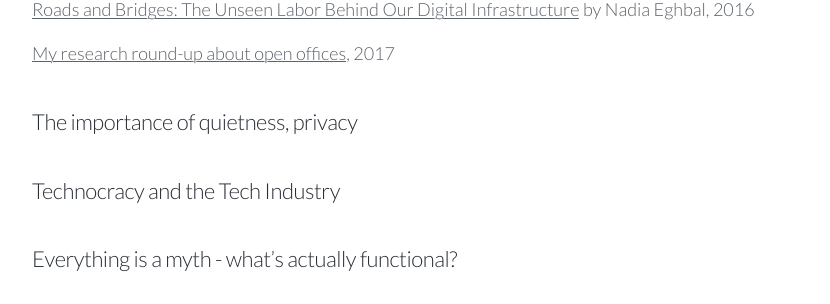
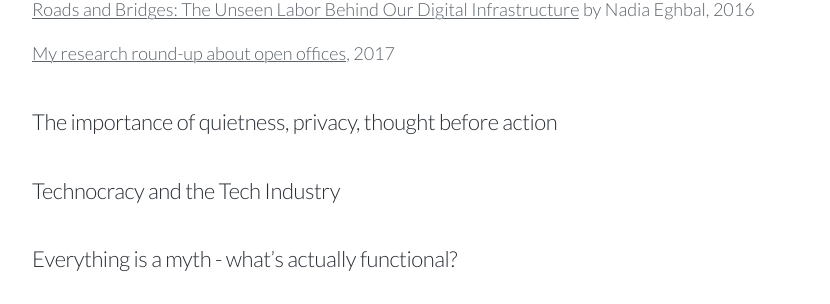
Before and after one commit to venetucci/personal-website, a Jekyll site: the page built from _pages/about.md, in a window 1280 px wide. Shown: the part 1780-2084 px from the top of the page, without its empty margins (224-1054 px from the left). Built offline with Jekyll 4.4.1, drawn with Linux system fonts in a browser that asks for light colours; nearby versions of some CDN libraries.

Commit message:
Update from Forestry.io Michelle Venetucci Harvey updated _pages/about.md

```diff
--- a/_pages/about.md
+++ b/_pages/about.md
@@ -44,7 +44,7 @@ Favorite reading in this area:
 
 [My research round-up about open offices](https://code.likeagirl.io/a-research-roundup-to-show-that-your-office-layout-is-toxic-and-some-tips-for-making-it-better-8434864b0ab2), 2017
 
-### The importance of quietness, privacy
+### The importance of quietness, privacy, thought before action
 
 ### Technocracy and the Tech Industry
 
```
